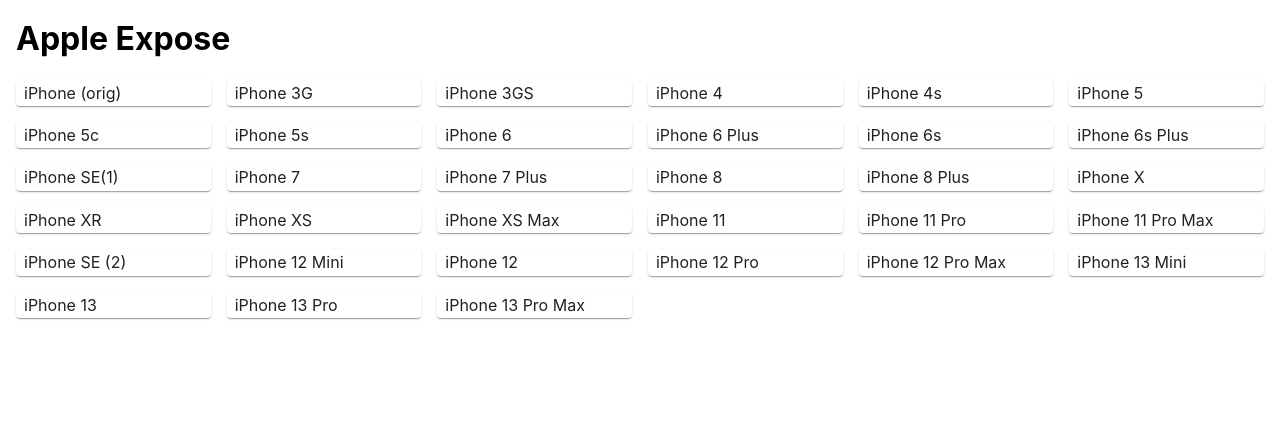
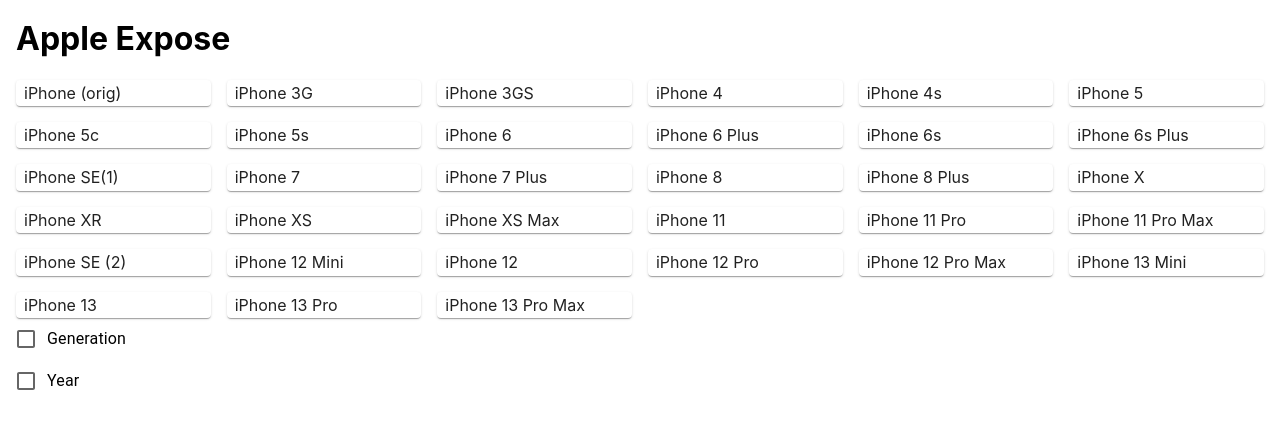
Before and after one commit to askoretskiy/apple-expose, a React (Create React App) app: page / in a window 1280 px wide. Shown: the top 428 px of the page. Built offline with nearby package versions, Linux system fonts and the light colour scheme; a small style sheet from the web is missing.

Commit message:
Add fields selection

```diff
--- a/src/components/App.tsx
+++ b/src/components/App.tsx
@@ -1,18 +1,23 @@
-import React from "react";
+import React, { useState } from "react";
 import { Shelf } from "./Shelf";
+import { Filters } from "./Filters";
 import { Data } from "../types/data";
 
 import "../css/App.css";
 import "normalize.css";
 import "roboto-fontface/css/roboto/roboto-fontface.css";
 
-export const App = ({ data }: { data: Data }) => (
+export const App = ({ data }: { data: Data }) => {
+  const [fields, setFields] = useState<string[]>([]);
+  return (
     <>
       <header>
         <h1>Apple Expose</h1>
       </header>
       <main>
         <Shelf data={data} />
+        <Filters fields={fields} setFields={setFields} />
       </main>
     </>
   );
+};
--- /dev/null
+++ b/src/components/Filters.tsx
@@ -0,0 +1,63 @@
+import React from "react";
+import FormGroup from "@mui/material/FormGroup";
+import FormControlLabel from "@mui/material/FormControlLabel";
+import Checkbox from "@mui/material/Checkbox";
+
+const Fields = {
+  generation: "Generation",
+  presentYear: "Year",
+};
+
+export const Filters = ({
+  fields,
+  setFields,
+}: {
+  fields: string[];
+  setFields: (fields: string[]) => void;
+}) => (
+  <FormGroup>
+    {Object.entries(Fields).map(([field, label]) => (
+      <FilterRow
+        key={field}
+        field={field}
+        label={label}
+        fields={fields}
+        setFields={setFields}
+      />
+    ))}
+  </FormGroup>
+);
+
+const FilterRow = ({
+  field,
+  label,
+  fields,
+  setFields,
+}: {
+  field: string;
+  label: string;
+  fields: string[];
+  setFields: (fields: string[]) => void;
+}) => {
+  const index = fields.indexOf(field);
+  const checked = index > -1;
+  return (
+    <FormControlLabel
+      control={
+        <Checkbox
+          checked={checked}
+          onClick={() => {
+            if (checked) {
+              const newFields = [...fields];
+              newFields.splice(index, 1);
+              setFields(newFields);
+            } else {
+              setFields([...fields, field]);
+            }
+          }}
+        />
+      }
+      label={label}
+    />
+  );
+};
--- a/src/components/Shelf.tsx
+++ b/src/components/Shelf.tsx
@@ -3,9 +3,6 @@
 import Box from "@mui/material/Box";
 import Grid from "@mui/material/Grid";
 import Paper from "@mui/material/Paper";
-
-import "../css/App.css";
-import ExternalLink from "../img/external-link.svg";
 
 export const Shelf = ({ data }: { data: Data }) => (
   <Box sx={{ flexGrow: 1 }}>
```
Lines whose indentation alone changed are shown as unchanged.
